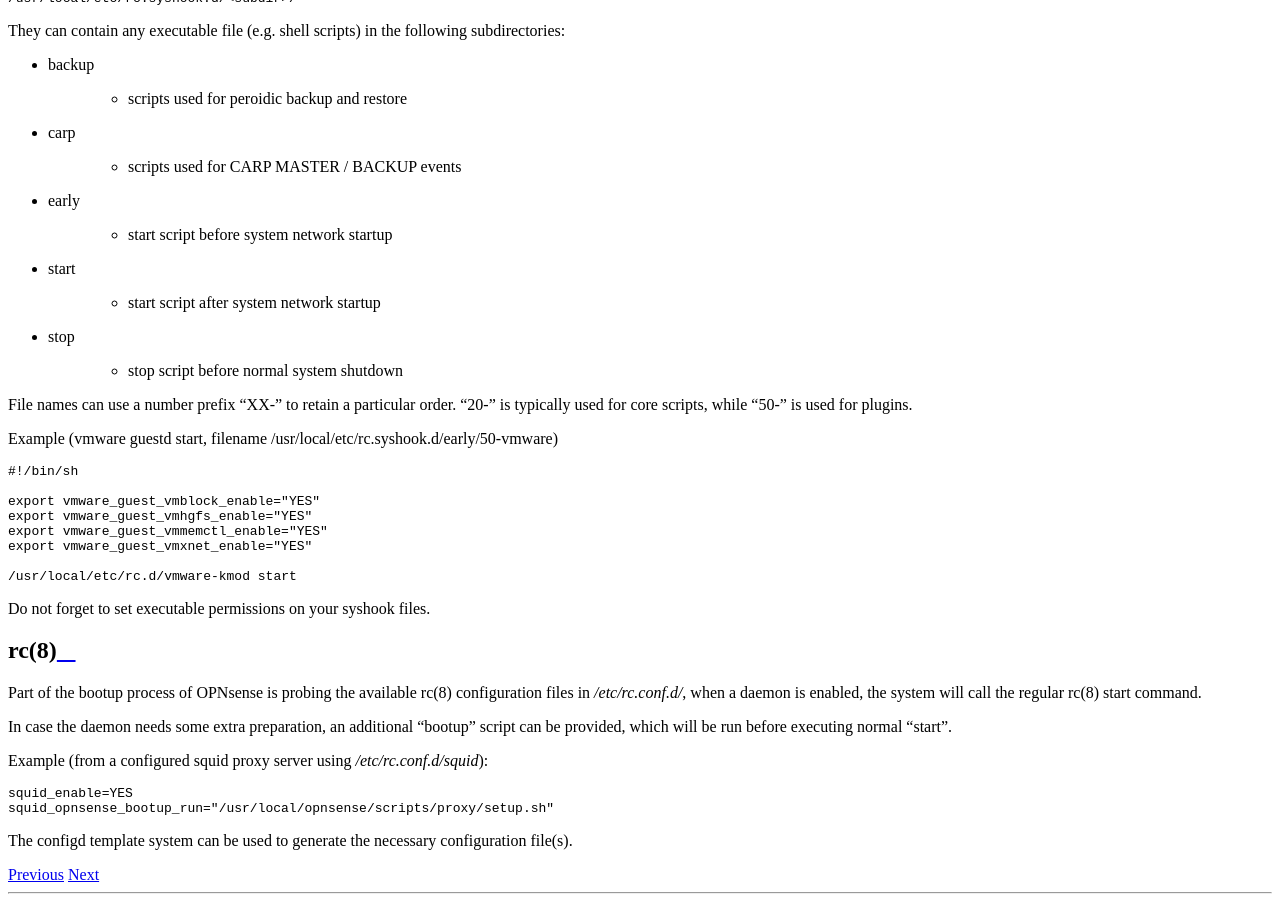
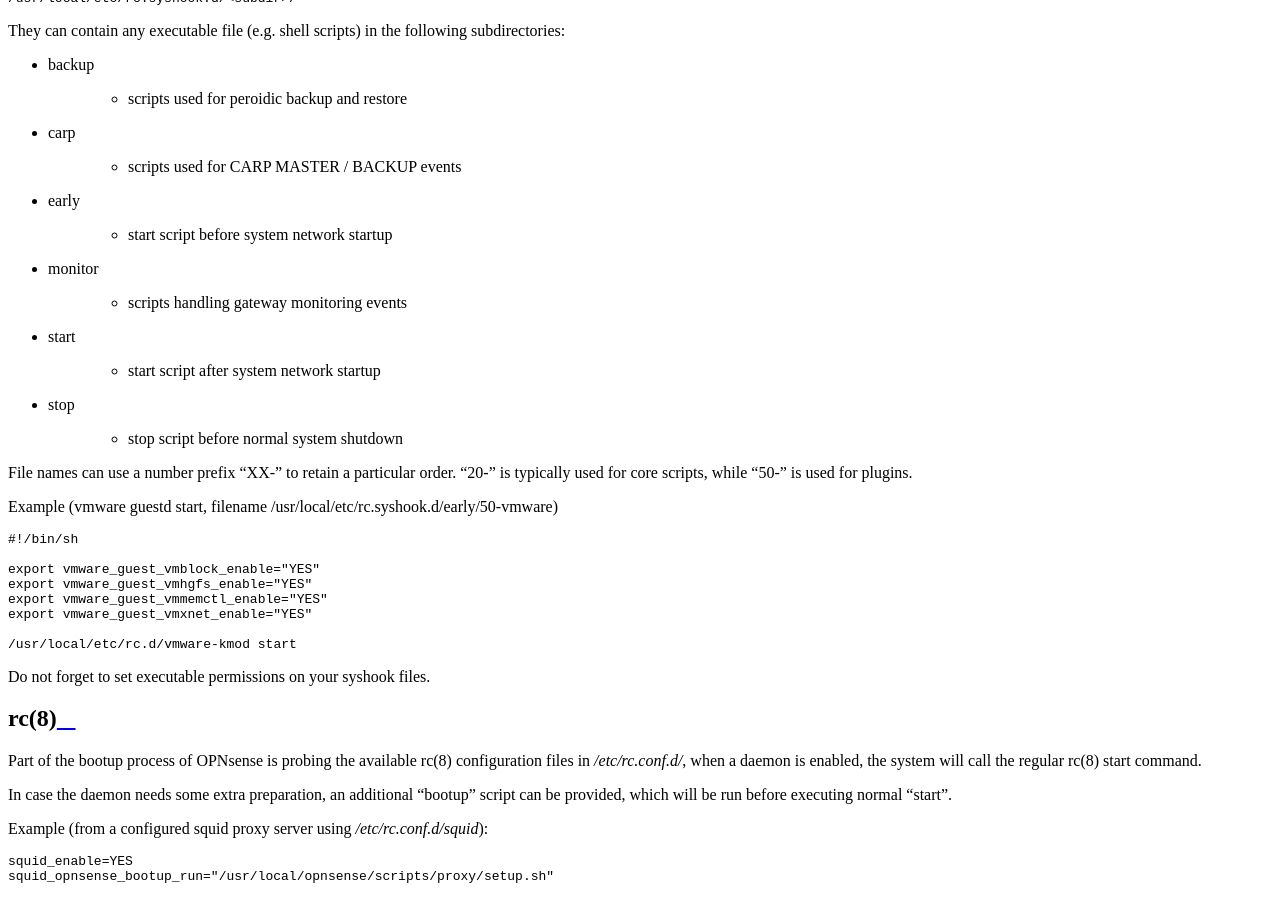
Before and after one commit to opnsense/docs, a Sphinx documentation site: the page built from source/development/backend/autorun.rst, in a window 1280 px wide and 900 px high, scrolled down 892 px. Built offline with Sphinx 7.4.7 and the Read the Docs theme 2.0.0, drawn with Linux system fonts in a browser that asks for light colours.

Commit message:
dev: document monitor rc.syshook facility

```diff
--- a/source/development/backend/autorun.rst
+++ b/source/development/backend/autorun.rst
@@ -22,6 +22,8 @@ They can contain any executable file (e.g. shell scripts) in the following subdi
     - scripts used for CARP MASTER / BACKUP events
 - early
     - start script before system network startup
+- monitor
+    - scripts handling gateway monitoring events
 - start
     - start script after system network startup
 - stop
```
